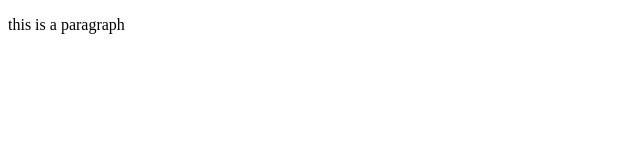
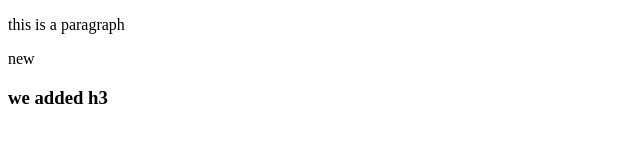
Before and after one commit to IbrahimHamdy1/github-words, a plain HTML site: page index.html in a window 1280 px wide. Shown: the whole page, without its empty margins (0-640 px from the left). Drawn offline with Linux system fonts and the light colour scheme.

Commit message:
new thing

```diff
--- a/index.html
+++ b/index.html
@@ -8,5 +8,7 @@
 </head>
 <body>
     <p>this is a paragraph</p>
+    <p>new</p>
+    <h3>we added h3</h3>
 </body>
 </html>
```
